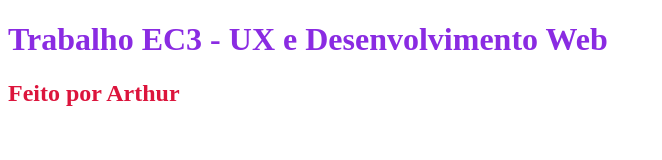
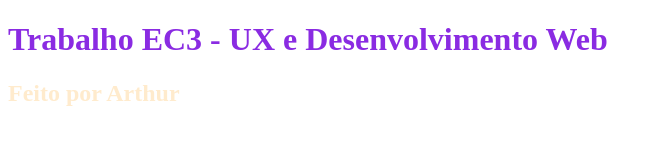
Before and after one commit to YagoFrossard/ExtraClasse3, a plain HTML site: page index.html in a window 1280 px wide. Shown: the whole page, without its empty margins (0-662 px from the left). Drawn offline with Linux system fonts and the light colour scheme.

Commit message:
Alterando cor

```diff
--- a/stylesheet.css
+++ b/stylesheet.css
@@ -3,5 +3,5 @@ h1{
 }
 
 h2{
-    color: crimson;
+    color: blanchedalmond;
 }
```
